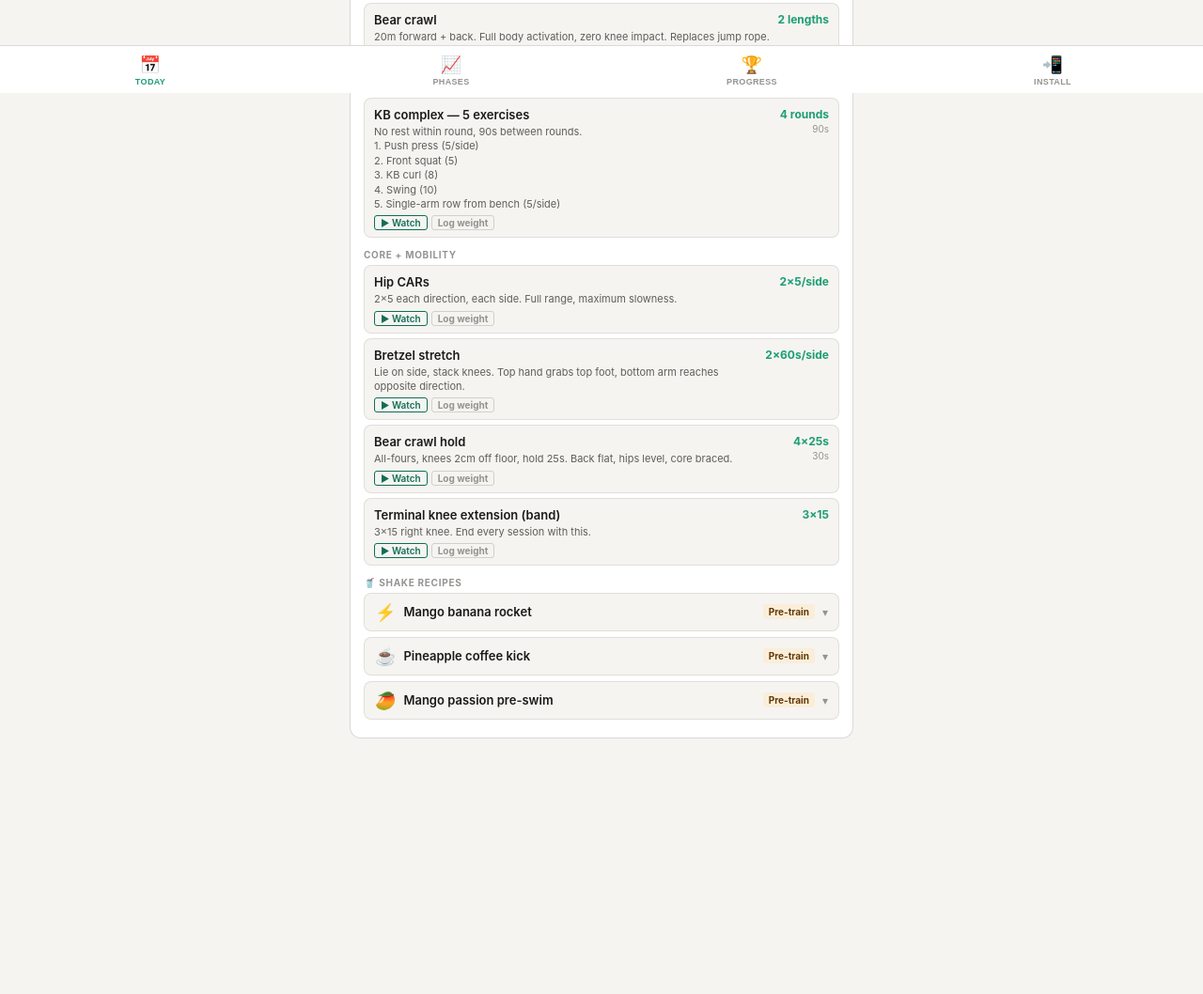
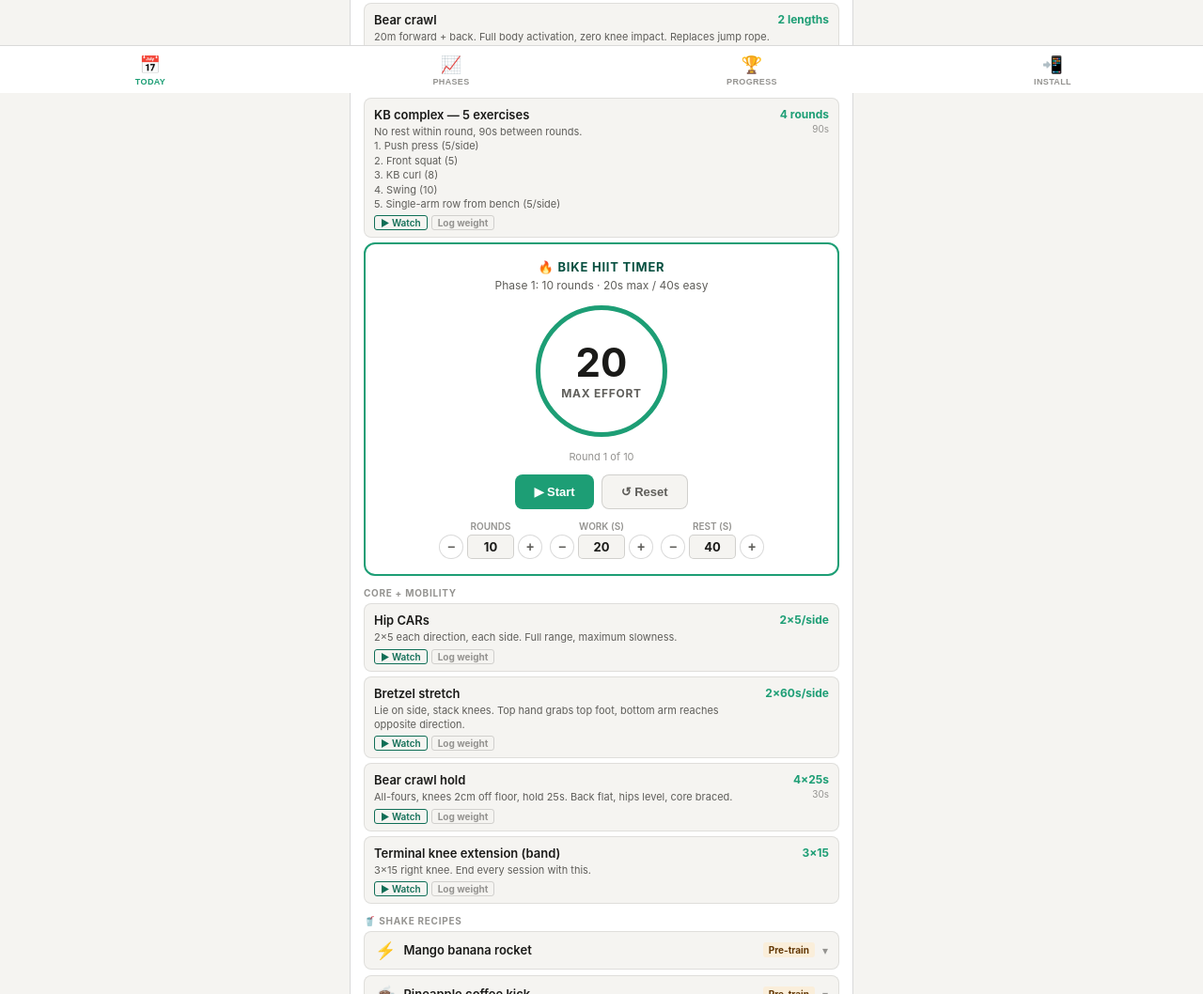
Before and after one commit to orenassouline1-ui/coach, a plain HTML site: page index.html in a window 1280 px wide. Shown: the part 701-1759 px from the top of the page at 94% size. Before the commit the page ends 1559 px from the top, so only its background shows below. Drawn offline with Linux system fonts and the light colour scheme.

Commit message:
Update HIIT Timer condition for Day A

```diff
--- a/index.html
+++ b/index.html
@@ -1144,8 +1144,8 @@ function renderDetail(i){
   train+=phaseNote(d.dayKey);
   if(d.warmup&&d.warmup.length) train+=exSection(d.warmup,'Warm-up',d.dayKey);
   if(d.main&&d.main.length) train+=exSection(d.main,d.opt?'Options today':'Main block',d.dayKey);
-  // HIIT Timer for Day C
-  if(d.dayKey==='C') train+=hiitHTML();
+  // HIIT Timer for Day A (Sunday — KB complex)
+  if(d.dayKey==='A') train+=hiitHTML();
   if(d.core&&d.core.length) train+=exSection(d.core,'Core + mobility',d.dayKey);
   if(d.triceps&&d.triceps.length) train+=exSection(d.triceps,'Triceps',d.dayKey);
   if(d.abs&&d.abs.length) train+=exSection(d.abs,'Ab finisher',d.dayKey);
```
